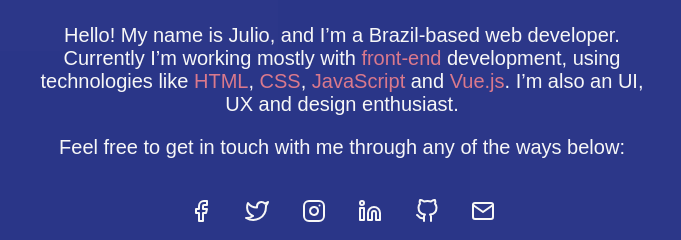
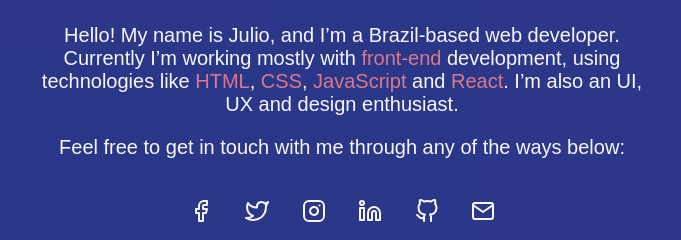
Before and after one commit to juliofortunato/juliofortunato.github.io, a plain HTML site: page index.html in a window 1280 px wide. Shown: the part 441-681 px from the top of the page, 298-979 px from the left. Drawn offline with Linux system fonts and the light colour scheme; a web font is replaced by a local one.

Commit message:
Update index.html

```diff
--- a/index.html
+++ b/index.html
@@ -34,7 +34,7 @@
       Hello! My name is Julio, and I’m a Brazil-based web developer. Currently I’m working mostly with
       <span class="highlight">front-end</span> development, using technologies like
       <span class="highlight">HTML</span>, <span class="highlight">CSS</span>,
-      <span class="highlight">JavaScript</span> and <span class="highlight">Vue.js</span>. I’m also an UI, UX and
+      <span class="highlight">JavaScript</span> and <span class="highlight">React</span>. I’m also an UI, UX and
       design enthusiast.
     </p>
     <p class="description">
```
